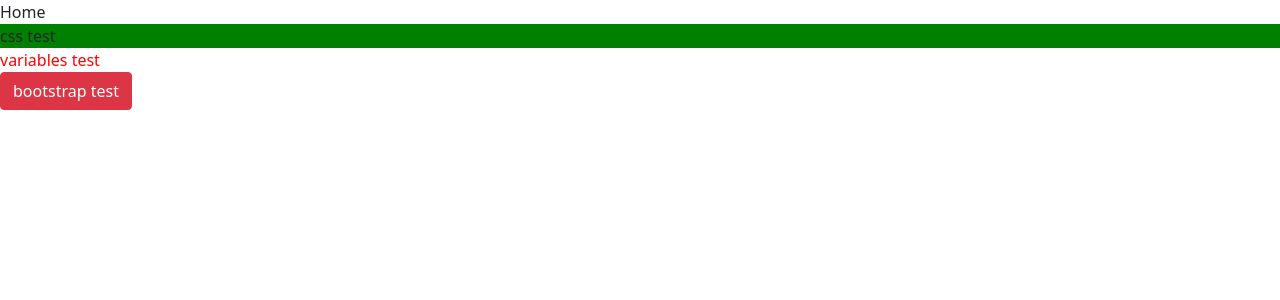
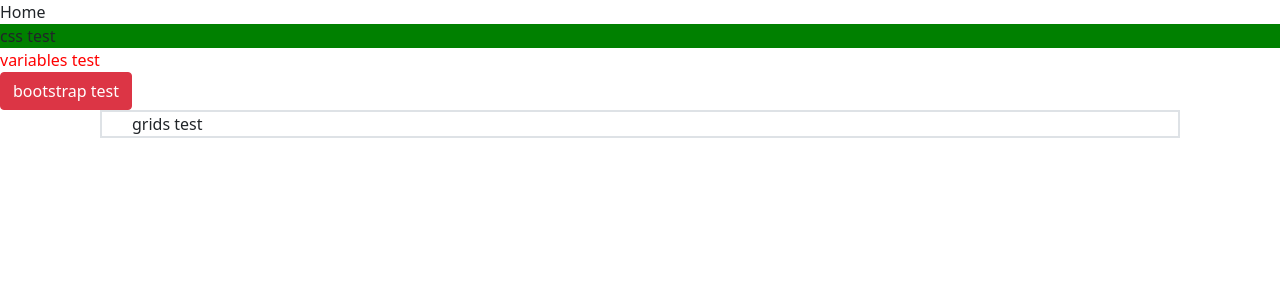
Before and after one commit to mdahmed-abdus/portfolio, a React (Create React App) app: page / in a window 1280 px wide. Shown: the top 300 px of the page. Built offline with nearby package versions, Linux system fonts and the light colour scheme.

Commit message:
Feat:Add box-model grids

```diff
--- a/src/components/Home.js
+++ b/src/components/Home.js
@@ -7,6 +7,9 @@ function Home(props) {
       <div className="home">css test</div>
       <div className="redText">variables test</div>
       <div className="btn btn-danger">bootstrap test</div>
+      <div class="grid-main-container border">
+        <div class="grid-container border">grids test</div>
+      </div>
     </div>
   );
 }
--- a/src/scss/custom.scss
+++ b/src/scss/custom.scss
@@ -7,3 +7,29 @@
 .redText {
   color: $test-variable;
 }
+
+.grid-main-container {
+  margin-left: auto;
+  margin-right: auto;
+  max-width: 1360px;
+  width: 1360px;
+}
+
+.grid-container {
+  padding-left: 30px;
+  padding-right: 30px;
+}
+
+@media only screen and (max-width: 1440px) {
+  .grid-main-container {
+    max-width: 1080px;
+    width: 1080px;
+  }
+}
+
+@media only screen and (max-width: 1200px) {
+  .grid-main-container {
+    max-width: 100%;
+    width: 100%;
+  }
+}
```
